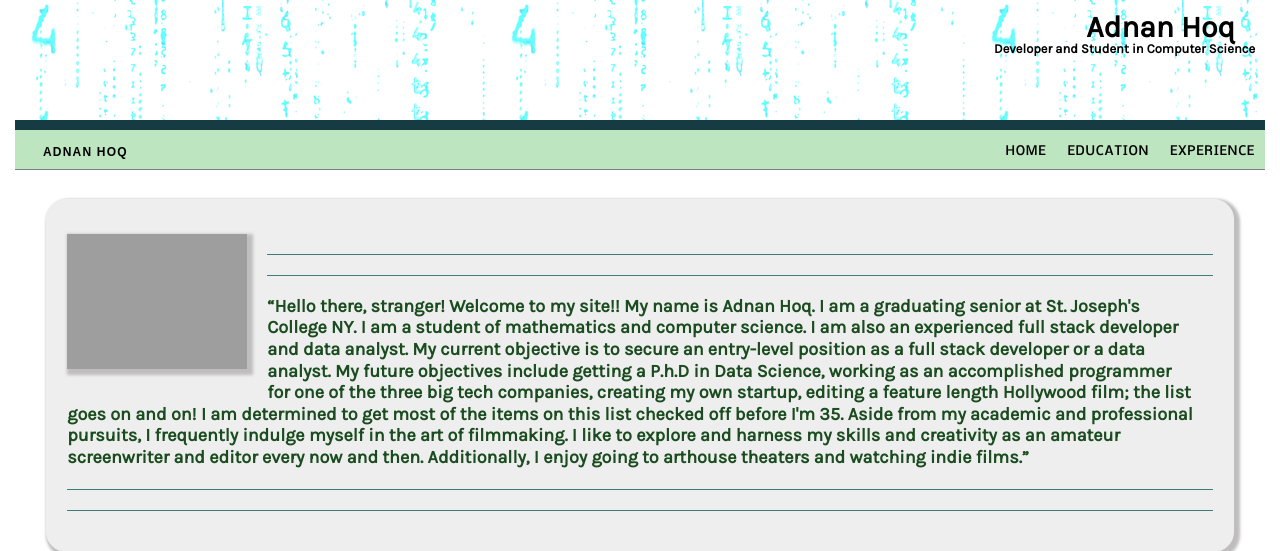
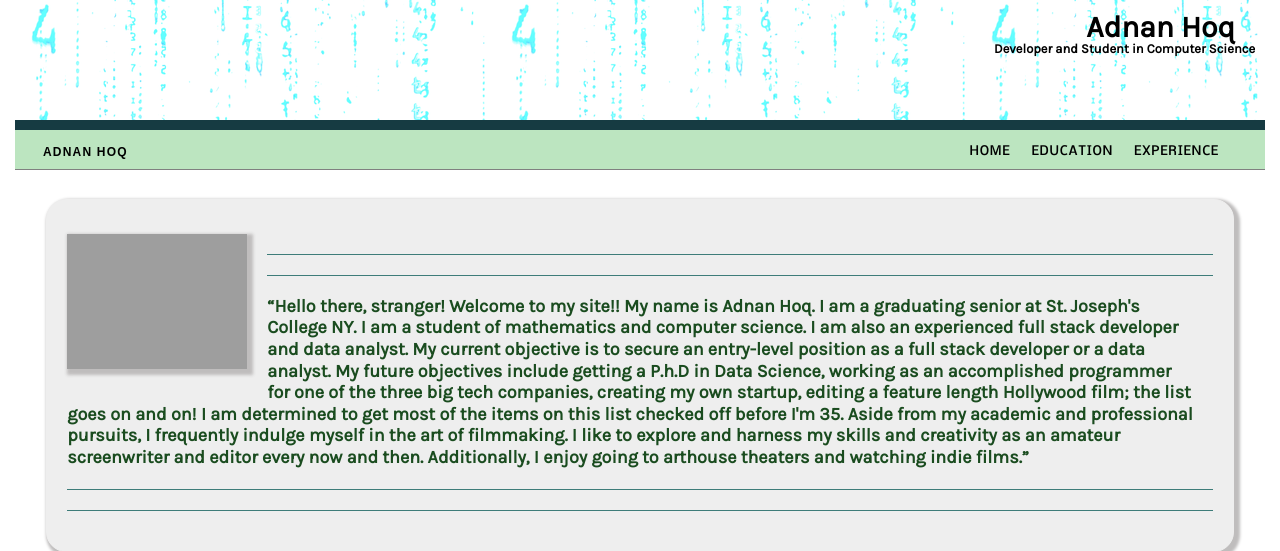
Before and after one commit to Ahoq/new_site, a Django app: page / in a window 1280 px wide. Shown: the top 551 px of the page. Run offline with Django 3.2, Linux system fonts and the light colour scheme; some libraries are stand-ins or nearby versions; some web fonts are replaced; grey boxes are pictures that could not be loaded.

Commit message:
Update style.css

```diff
--- a/aweb/website/static/website/style.css
+++ b/aweb/website/static/website/style.css
@@ -137,7 +137,7 @@ h6 {
 #user-tools {
     float: right;
     padding-top: 1.0em;
-    padding-right:0em;
+    padding-right:3em;
     margin: 0 0 0 1em;
     font-weight: 300;
     font-size: 1.2em;
```
